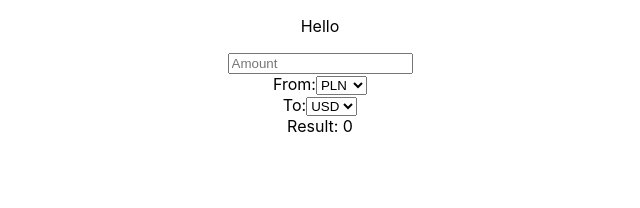
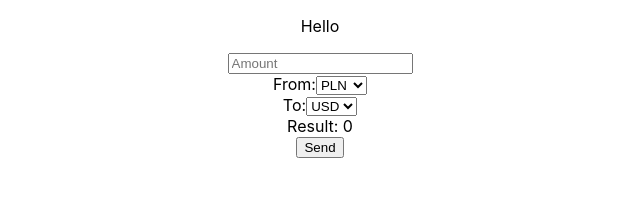
Before and after one commit to pohor/currency-converter, a React (Create React App) app: page / in a window 1280 px wide. Shown: the top 208 px of the page, without its empty margins (320-960 px from the left). Built offline with nearby package versions, Linux system fonts and the light colour scheme.

Commit message:
fetch currency api and convert

```diff
--- a/src/components/Calculator/Calculator.js
+++ b/src/components/Calculator/Calculator.js
@@ -1,4 +1,5 @@
 import React, { useState } from "react";
+import {Button} from "../Button";
 
 function Select({ currency, setCurrency }) {
     return (
@@ -12,11 +13,23 @@ function Select({ currency, setCurrency }) {
 }
 
 function Calculator() {
+    const [result, setResult] = useState(0);
     const [amount, setAmount] = useState(0);
     const [currencyFrom, setCurrencyFrom] = useState("PLN");
     const [currencyTo, setCurrencyTo] = useState("USD");
+    const handleSubmit = (event) => {
+        event.preventDefault();
+        fetch(`https://api.ratesapi.io/api/latest?base=${currencyFrom}`)
+            .then(response => response.json())
+            .then(data => {
+                setResult(amount * data.rates[currencyTo])
+            })
+            .catch((error) => {
+                console.log(error)
+            });
+    }
     return (
-        <form>
+        <form onSubmit={handleSubmit}>
             <div>
                 <input type="number" placeholder="Amount" onChange={
                     (event) => { setAmount(event.target.value) } }/>
@@ -30,7 +43,10 @@ function Calculator() {
                 <Select currency={currencyTo} setCurrency={setCurrencyTo}/>
             </div>
             <div>
-                <span>Result: {amount} </span>
+                <span>Result: {result} </span>
+            </div>
+            <div>
+                <Button type="submit">Send</Button>
             </div>
         </form>
         )
```
